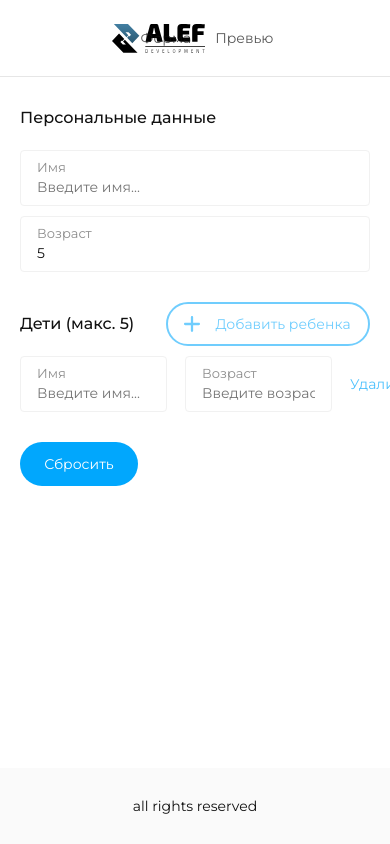
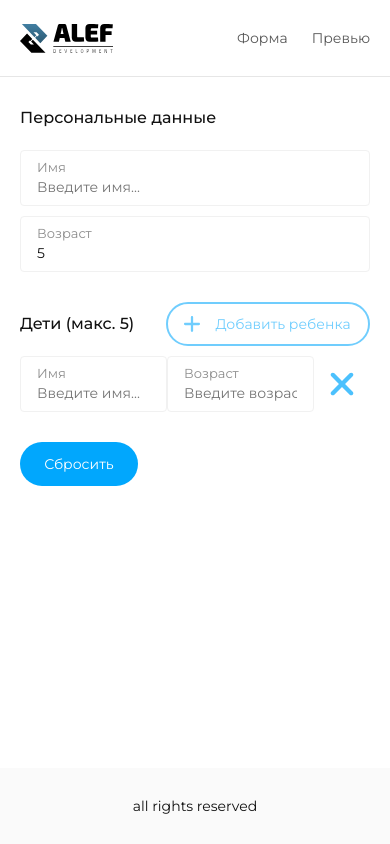
Before and after one commit to wukapHo/test-alef, a Vue app: page / in a window 390 px wide. Both pictures are taken after typing "Sample", "5" into the empty fields and a click on the button "Добавить ребенка". Built offline with nearby package versions, Linux system fonts and the light colour scheme.

Commit message:
feat: adaptivity

```diff
--- a/src/components/AppHeader.vue
+++ b/src/components/AppHeader.vue
@@ -120,10 +120,18 @@ export default {
   justify-content: center;
   position: relative;
 
+  @media (max-width: 768px) {
+    justify-content: flex-end;
+  }
+
   &__logo {
     position: absolute;
     top: 24px;
     left: 92px;
+
+    @media (max-width: 768px) {
+      left: 0;
+    }
   }
 
   &__nav {
--- a/src/components/ChildData.vue
+++ b/src/components/ChildData.vue
@@ -22,7 +22,9 @@
         placeholder="Введите возраст..."
       />
     </div>
-    <button @click="deleteChild" class="child__delete-btn">Удалить</button>
+    <button @click="deleteChild" class="child__delete-btn">
+      <span class="to-be-hidden">Удалить</span>
+    </button>
   </div>
 </template>
 
@@ -88,10 +90,15 @@ export default {
     flex-direction: column;
     border: 1px solid #f1f1f1;
     border-radius: 4px;
+
+    @media (max-width: 420px) {
+      margin-right: 0;
+    }
   }
 
   &__delete-btn {
     height: 56px;
+    min-width: 56px;
     border: none;
     border-radius: 4px;
     outline: none;
@@ -101,6 +108,16 @@ export default {
     opacity: 0.7;
     transition: 0.3s;
 
+    @media (max-width: 768px) {
+      background: url("../assets/plus-icon.svg") no-repeat center;
+      background-size: 60%;
+      transform: rotate(45deg);
+
+      .to-be-hidden {
+        display: none;
+      }
+    }
+
     &:hover {
       opacity: 1;
     }
@@ -108,6 +125,10 @@ export default {
     &:active {
       transform: scale(1.1);
     }
+
+    .to-be-hidden {
+      color: #01a7fd;
+    }
   }
 }
 </style>
```
